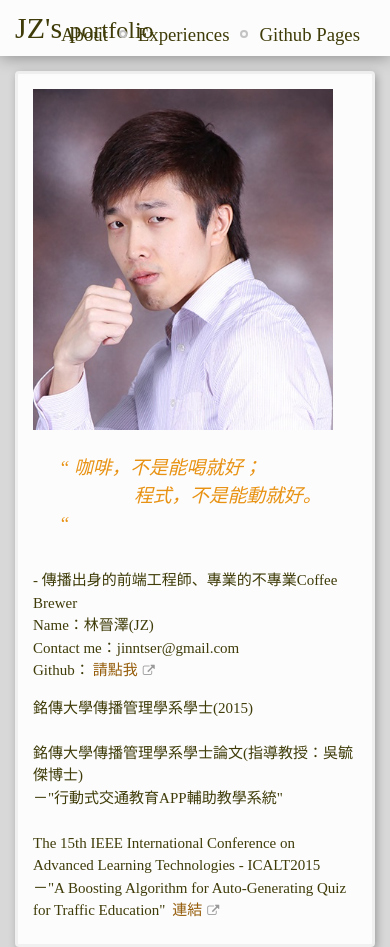
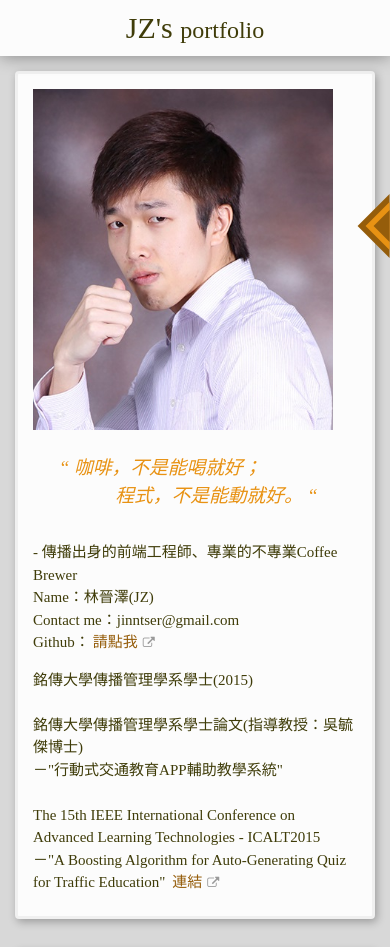
Before and after one commit to jinntser/portfolio, a plain HTML site: page index.html in a window 390 px wide. Shown: the top 947 px of the page. Drawn offline with Linux system fonts and the light colour scheme.

Commit message:
add responsive

```diff
--- a/css/style.css
+++ b/css/style.css
@@ -193,6 +193,7 @@ ol.count-list li:before {
     bottom: 0;
     padding: 0 15px;
     font-size: 0;
+    box-sizing: border-box;
 }
 
 .main-nav li {
@@ -249,88 +250,94 @@ ol.count-list li:before {
     width: 100%;
 }
 
-
-/***********/
-
-.productions {
-    position: relative;
-    overflow-x: hidden;
+.menu-opener {
+    display: none;
+    position: absolute;
+    right: 100%;
+    top: 25px;
+    border-width: 32px 32px 32px 0;
+    border-style: solid;
+    border-color: transparent #955d0b;
+    box-sizing: border-box;
 }
 
-.productions .item,
-.productions .cnt {
-    display: block;
+.menu-opener:before {
     position: absolute;
-    transition: all ease .3s;
-    transform-origin: left top;
-    color: #fff;
-    overflow: hidden;
+    left: 8px;
+    top: -24px;
+    border-width: 24px 24px 24px 0;
+    border-style: solid;
+    border-color: transparent #E89213;
+    content: '';
 }
 
-.productions .item .wrap,
-.productions .cnt .wrap {
-    display: block;
-    position: relative;
-    width: 96%;
-    height: 0;
-    margin: 2%;
-    padding-bottom: 96%;
-    overflow: hidden;
-    transform-origin: center center;
-}
-.productions .item {
-    width: 20%;
-    height: 0;
-    padding-bottom: 20%;
-    transform: rotateZ(45deg);
-    z-index: 3;
+.menu-opener:after {
+    position: absolute;
+    left: 16px;
+    top: -16px;
+    border-width: 16px 16px 16px 0;
+    border-style: solid;
+    border-color: transparent #955d0b;
+    content: '';
 }
 
-.productions .item.odd.active {
-    transform: rotateZ(45deg) translateX(100%);
+@media only screen and (max-width: 800px) {
+    .logo {
+        display: block;
+        text-align: center;
     }
 
-.productions .item.even.active {
-    transform: rotateZ(45deg) translateY(100%);
+    .main-nav {
+        position: fixed;
+        top: 20%;
+        bottom: auto;
+        right: 0;
+        padding: 0;
+        transition: transform .2s ease-out;
+        transform: translateX(100%);
     }
 
-.productions .item img,
-.productions .cnt img {
-    display: block;
-    position: absolute;
-    width: 140%;
-    max-width: none;
-    height: auto;
-    top: 50%;
-    left: 50%;
-    transform-origin: center center;
-    transform: translate(-50%, -50%) rotateZ(-45deg);
+    .main-nav.opened {
+        transform: translateX(0%);
     }
 
-.productions .cnt {
-    width: 40%;
-    height: 0;
-    padding-bottom: 0;
-    transition: all ease .3s;
-    z-index: 2;
+    .main-nav ul {
+        padding: 6px;
+        background-color: #eeeeee;
+        border-style: solid;
+        border-width: 2px 0 2px 2px;
+        border-color: #955d0b;
+        border-radius: 8px 0 0 8px;
     }
 
-.productions .cnt.odd {
-    transform: rotateZ(45deg);
+    .main-nav li {
+        display: block;
+        padding: 10px;
     }
 
-.productions .cnt.even{
-    transform: rotateZ(-45deg);
+    .main-nav li:after {
+        display: none;
     }
 
-.productions .cnt.active {
-    padding-bottom: 40%;
+    .main-nav li a:after, .main-nav li a:hover:after {
+        display: none;
     }
 
-.productions .cnt.even img {
-    transform: translate(-50%, -50%) rotateZ(45deg);
+    .menu-opener {
+        display: block;
     }
 
-.productions .cnt.odd img {
-    transform: translate(-50%, -50%) rotateZ(-45deg);
+
 }
+
+@media only screen and (max-width: 360px) {
+    article {
+        margin: 8px 8px 15px;
+        padding: 12px;
+    }
+
+    .quote {
+        padding: 1.25em 0;
+        font-size: 1.12rem;
+    }
+}
--- a/index.html
+++ b/index.html
@@ -25,6 +25,7 @@
                     <li><a href="#exp" data-text="Experiences">Experiences</a></li>
                     <li><a href="#github" data-text="Github Pages">Github Pages</a></li>
                 </ul>
+                <span class="menu-opener"></span>
             </nav>
         </div>
     </div>
@@ -36,7 +37,7 @@
                 <figure>
                     <img src="images/head.jpg" width="300">
                     <p class="quote">
-                        咖啡，不是能喝就好；<br>&emsp;&emsp;&emsp;&emsp;程式，不是能動就好。
+                        咖啡，不是能喝就好；<br>&emsp;&emsp;&emsp;程式，不是能動就好。
                     </p>
                 </figure>
                 <p>
--- a/js/e.js
+++ b/js/e.js
@@ -20,4 +20,14 @@ window.addEventListener('load', function () {
             document.querySelector(_target).scrollIntoView({block: 'start', behavior: 'smooth'});
         });
     });
+
+    let _mainMenu = document.querySelector('.main-nav');
+    document.querySelectorAll('.menu-opener')[0].addEventListener('touchstart', function () {
+        _mainMenu.classList.toggle('opened');
+    });
+    window.addEventListener('scroll', function () {
+        if (_mainMenu.classList.contains('opened')){
+            _mainMenu.classList.remove('opened');
+        }
+    })
 });
```
Lines whose indentation alone changed are shown as unchanged.
